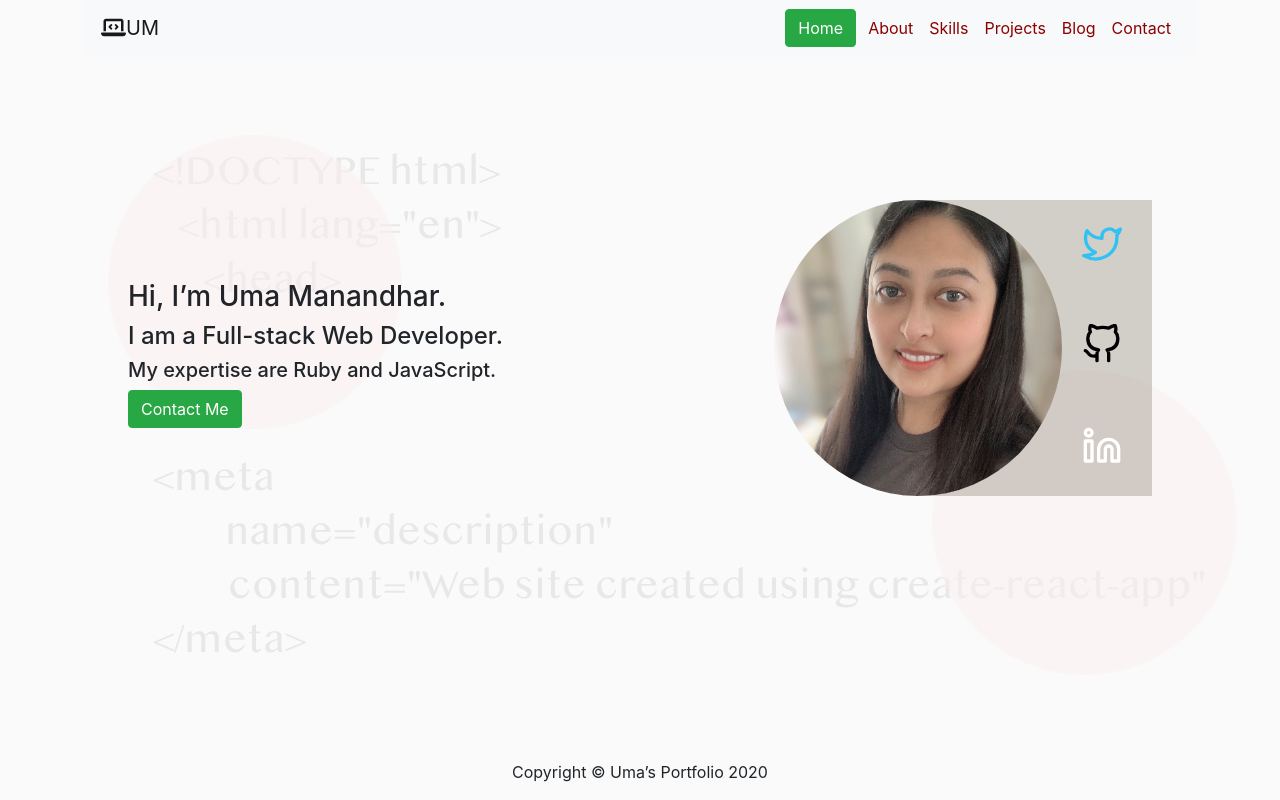
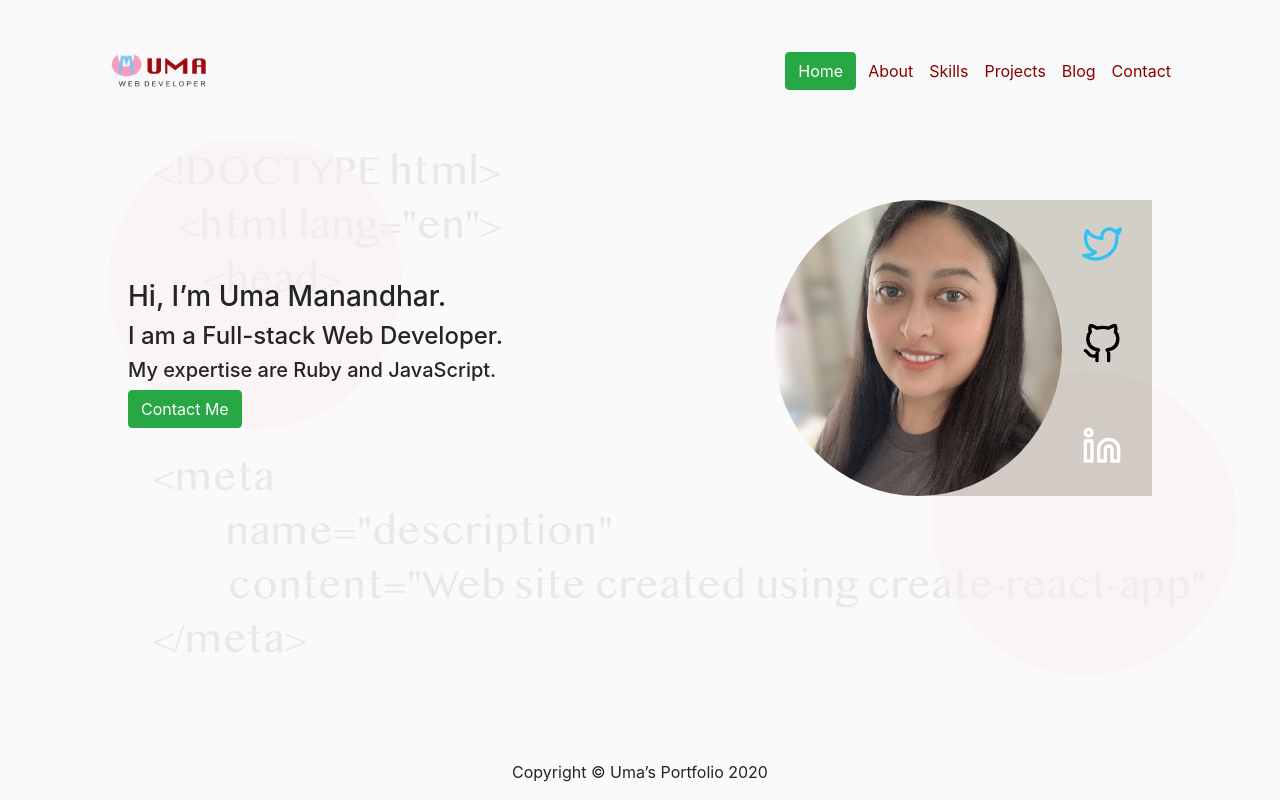
Before and after one commit to mdr-uma/portfolio, a React (Create React App) app: page / in a window 1280 px wide. Built offline with nearby package versions, Linux system fonts and the light colour scheme.

Commit message:
import Logo and add it to navbar

```diff
--- a/src/components/Navbar.js
+++ b/src/components/Navbar.js
@@ -1,11 +1,12 @@
 import React from 'react'
 import { Link } from 'react-router-dom'
+import image from '../images/logo.png'
 
 const NavBar = () => {
     return (
         <div id="app" className="container">
             <nav className="navbar navbar-expand-md navbar-light bg-light justify-content">
-                <a className="navbar-brand" href="#"><i class="fas fa-laptop-code"></i>UM</a>
+                <a className="navbar-brand" href="#"><img src={image} alt="logo" className="logo"/></a>
                 <button className="btn btn-success ml-auto mr-1">Home</button>
                 <button className="navbar-toggler" type="button" data-toggle="collapse" data-target="#navbarSupportedContent">
                     <span className="navbar-toggler-icon"></span>
```
